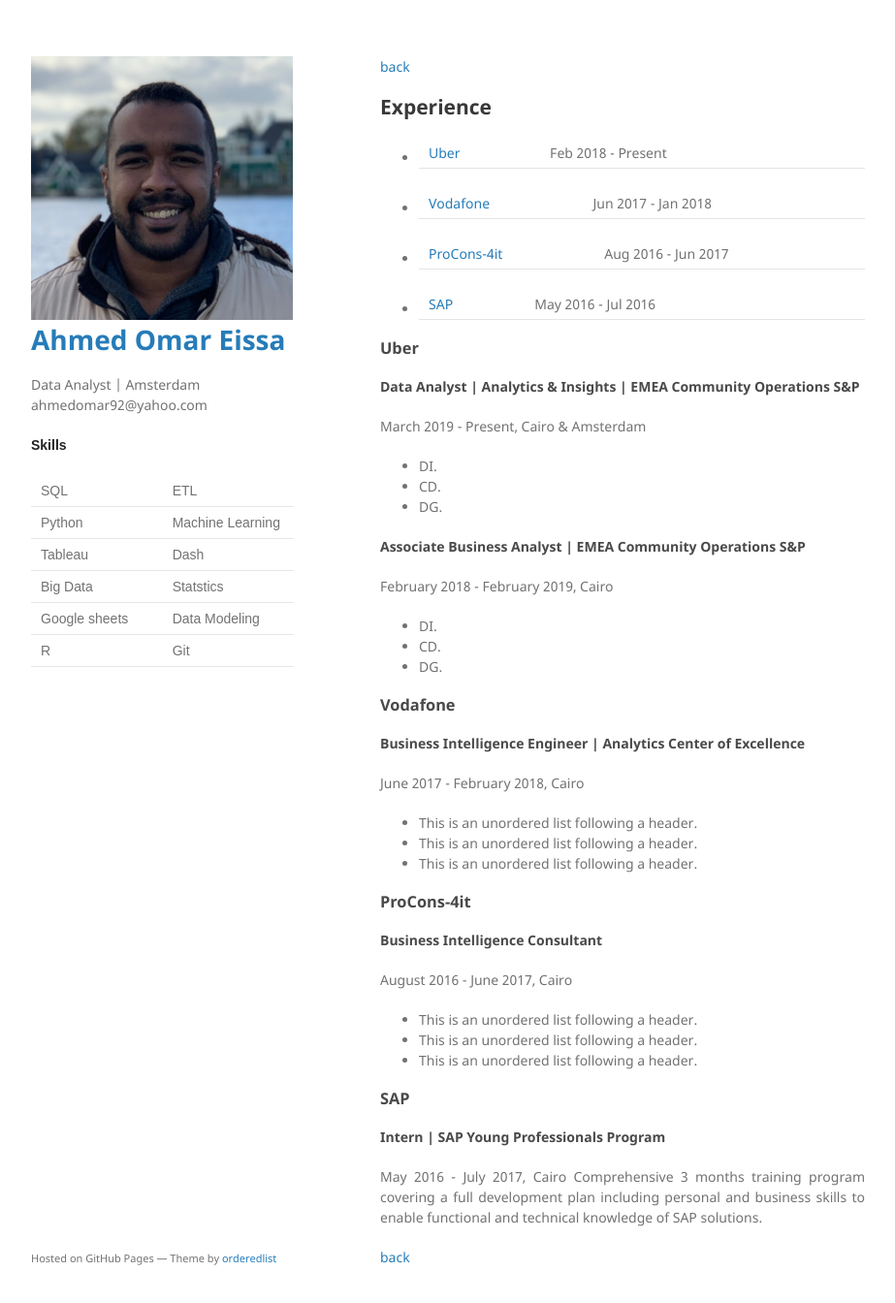
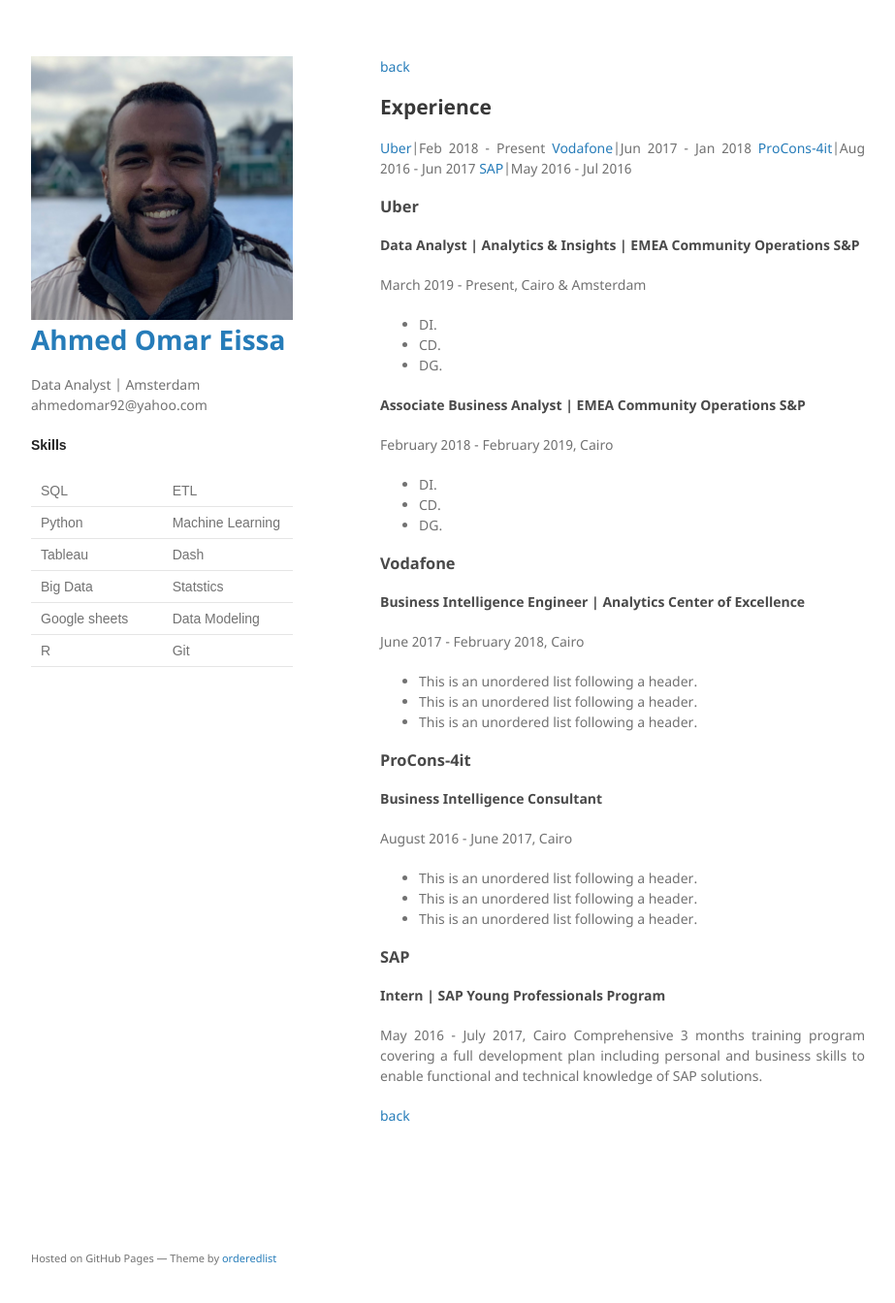
Before and after one commit to AhmedOmarEissa/AhmedOmarEissa.github.io, a Jekyll site: the page built from experience.md, in a window 1280 px wide and 1377 px high. Shown: the top 1344 px of the window at 97% size, without its empty margins (178-1101 px from the left). Built offline with Jekyll 4.4.1, drawn with Linux system fonts in a browser that asks for light colours.

```diff
--- a/experience.md
+++ b/experience.md
@@ -3,10 +3,10 @@ layout: default
 ---
 [back](./)
 ## Experience
-* [Uber](#uber)               |Feb 2018 - Present
-* [Vodafone](#vodafone)       |Jun 2017 - Jan 2018
-* [ProCons-4it](#ProCons-4it) |Aug 2016 - Jun 2017
-* [SAP](#SAP)                 |May 2016 - Jul 2016
+[Uber](#uber)|Feb 2018 - Present
+[Vodafone](#vodafone)|Jun 2017 - Jan 2018
+[ProCons-4it](#ProCons-4it)|Aug 2016 - Jun 2017
+[SAP](#SAP)|May 2016 - Jul 2016
 
 
 ### <a name="uber"></a> Uber
```
